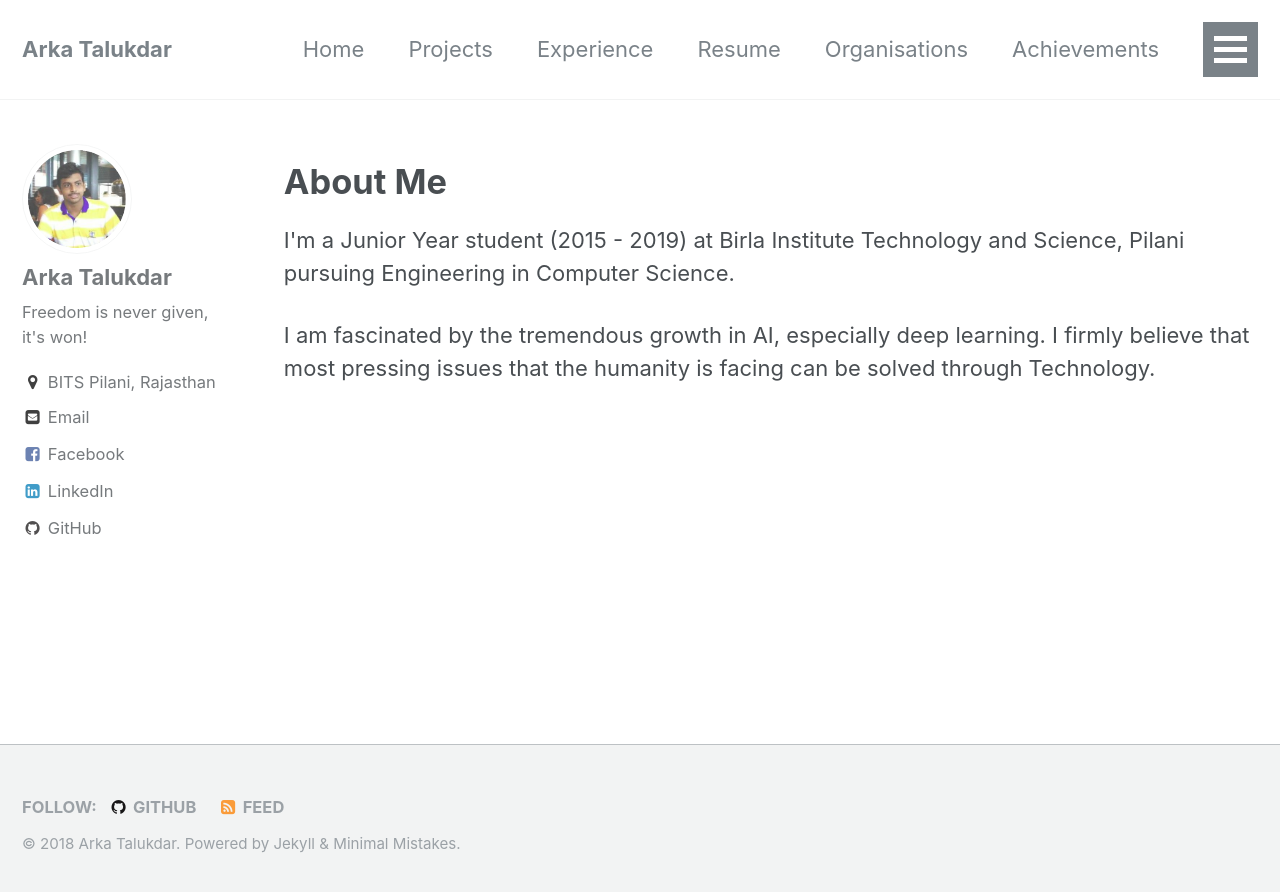
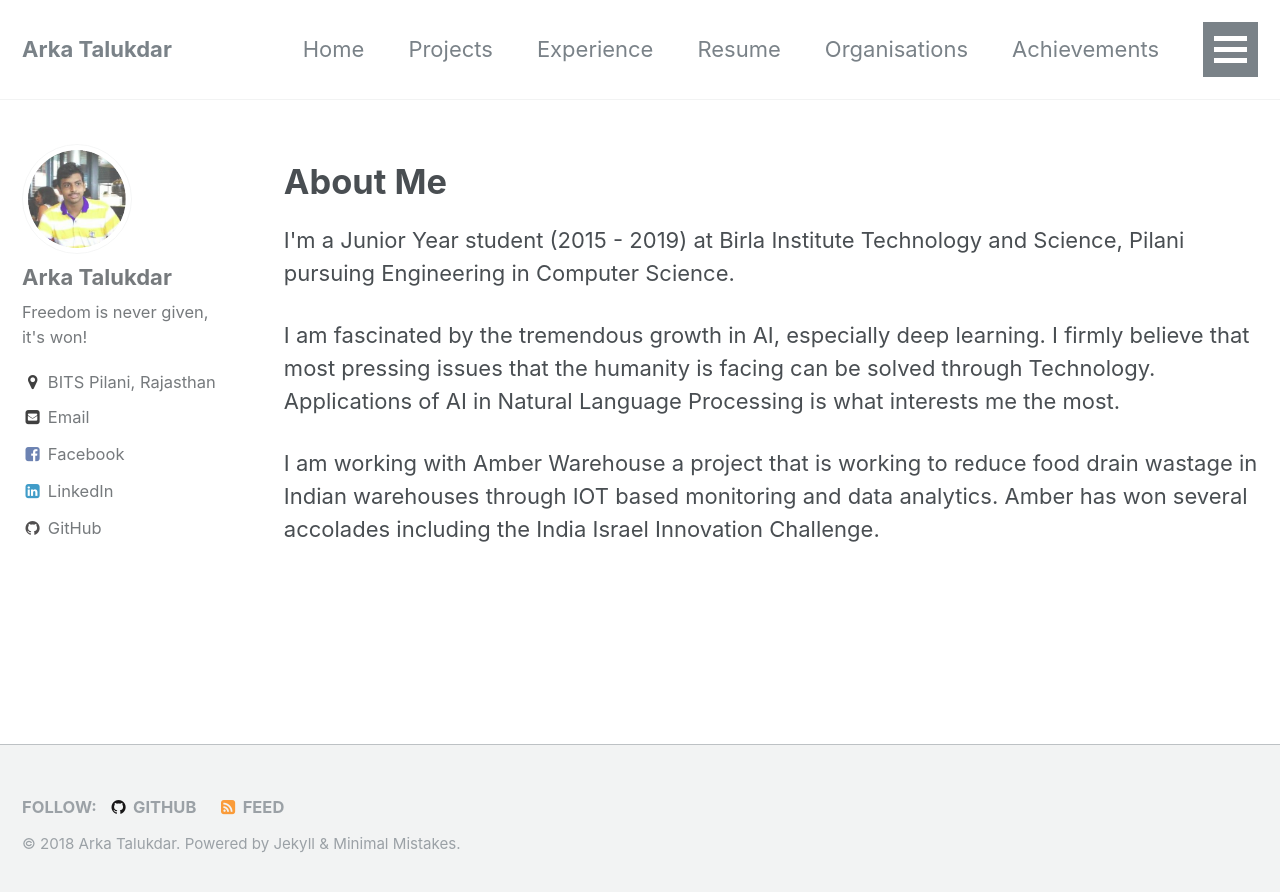
Before and after one commit to artalukd/atalukdar.github.io, a Jekyll site: the page built from index.html, in a window 1280 px wide. Shown: the top 892 px of the page. Built offline with Jekyll 4.4.1, drawn with Linux system fonts in a browser that asks for light colours; the list of posts is cut into pages by our own code.

Commit message:
home modified

```diff
--- a/index.html
+++ b/index.html
@@ -10,5 +10,9 @@ author_profile: true
 
 
         <p>I am fascinated by the tremendous growth in AI, especially deep learning. I firmly believe that most pressing issues that the humanity is facing can be solved through Technology.
+           Applications of AI in Natural Language Processing is what interests me the most.
+        </p>
 
+         <p>I am working with <a href="https://amberwarehouse.github.io/">Amber Warehouse</a> a project that is working to reduce food drain wastage in Indian warehouses through IOT based monitoring and data analytics.
+         Amber has won several accolades including the India Israel Innovation Challenge.
         </p>
```
